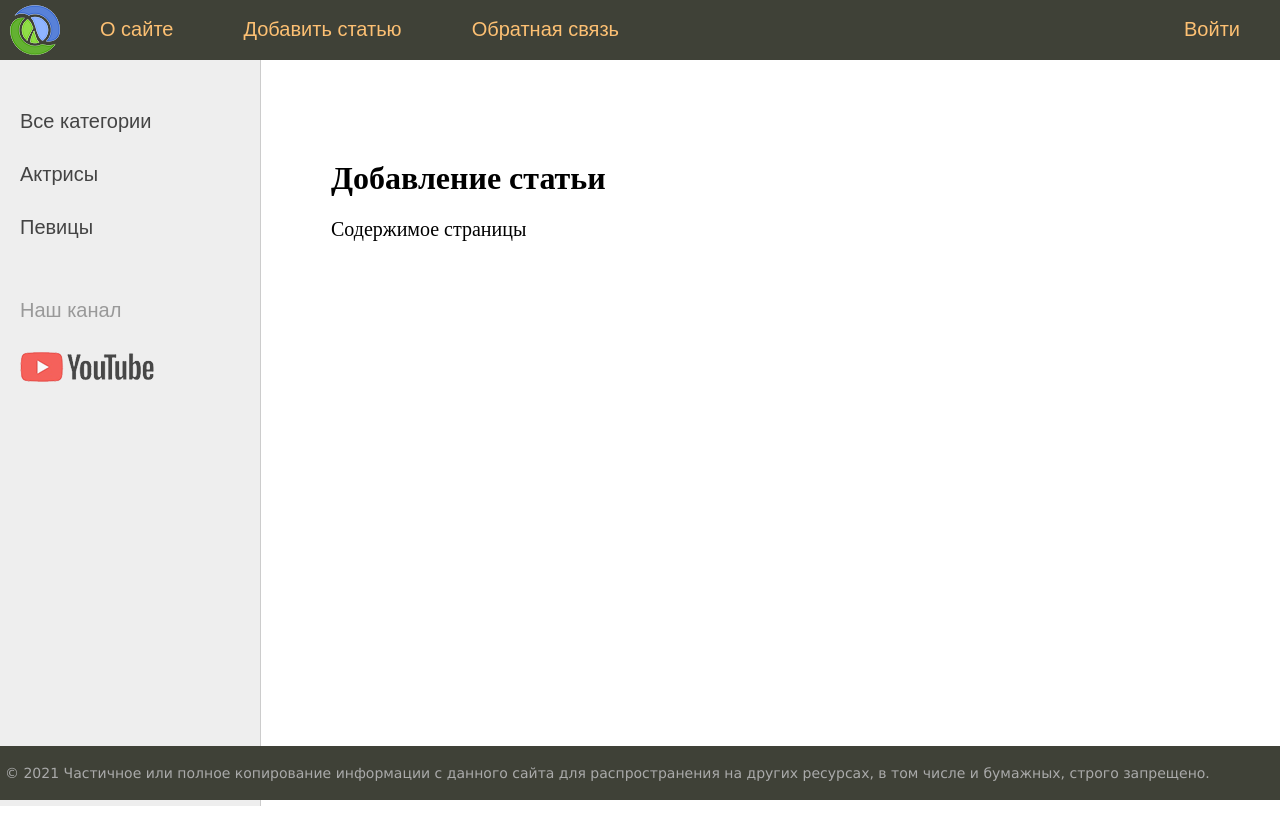
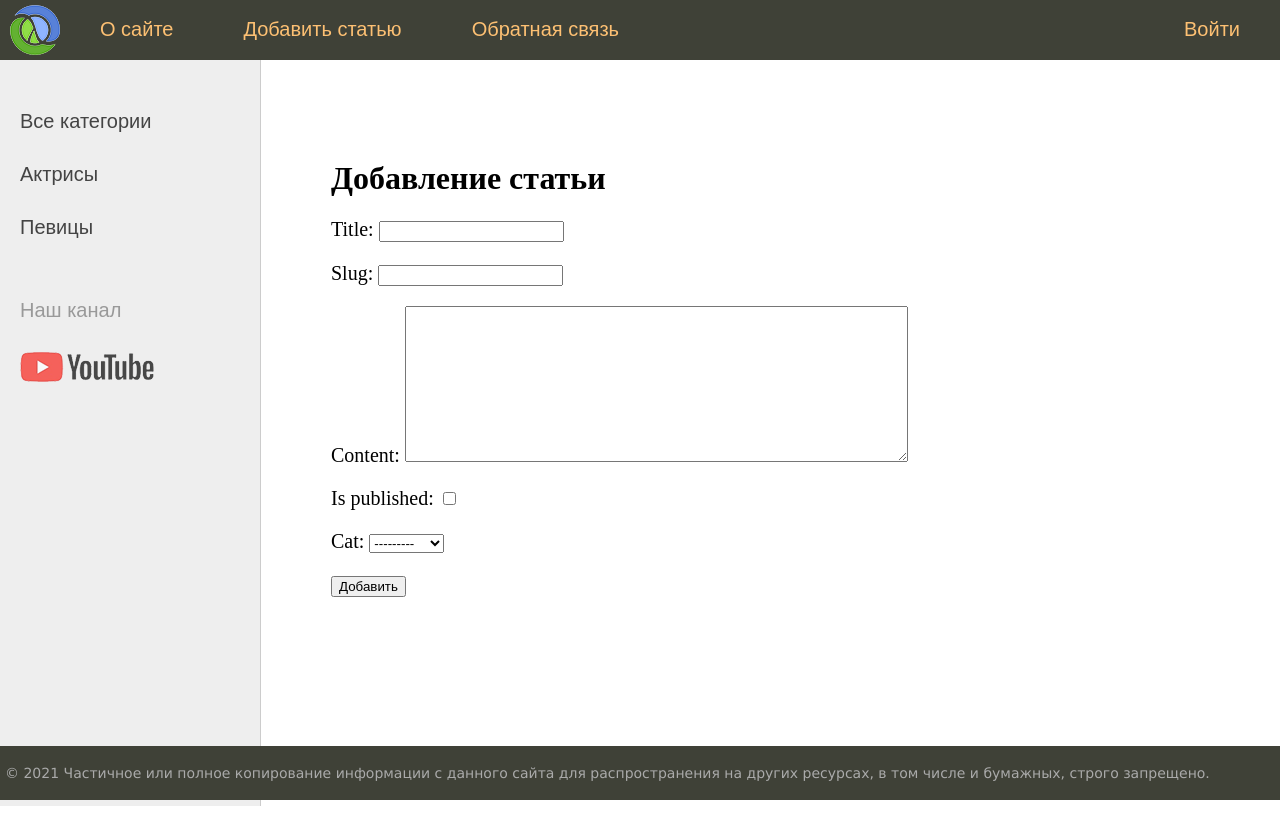
Before and after one commit to iwebnal/django-learn, a Django app: page /addpage/ in a window 1280 px wide. Run offline with Django 4.2, Linux system fonts and the light colour scheme; data comes from the database, SQL or seed files in the repository.

Commit message:
Create form for addpage

```diff
--- /dev/null
+++ b/coolsite/women/forms.py
@@ -0,0 +1,10 @@
+from django import forms
+from .models import *
+
+
+class AddPostForm(forms.Form):
+    title = forms.CharField(max_length=255)
+    slug = forms.SlugField(max_length=255)
+    content = forms.CharField(widget=forms.Textarea(attrs={'cols': 60, 'rows': 10}))
+    is_published = forms.BooleanField()
+    cat = forms.ModelChoiceField(queryset=Category.objects.all())
--- a/coolsite/women/templates/women/addpage.html
+++ b/coolsite/women/templates/women/addpage.html
@@ -2,5 +2,14 @@
 
 {% block content %}
 <h1>{{ title }}</h1>
-<p>Содержимое страницы</p>
+
+<!--add_page - url name-->
+<!--csrf_token - to protect the form from attacks. Against form duplication-->
+<!--form.as_p - this is a function. Displaying form fields using the 'p' tag-->
+<form action="{% url 'add_page' %}" method="post">
+    {% csrf_token %}
+    {{ form.as_p }}
+    <button type="submit">Добавить</button>
+</form>
+
 {% endblock %}
--- a/coolsite/women/views.py
+++ b/coolsite/women/views.py
@@ -1,5 +1,7 @@
 from django.http import HttpResponse, HttpResponseNotFound, Http404
 from django.shortcuts import render, redirect, get_object_or_404
+
+from .forms import *
 from .models import *
 
 # def index(request):
@@ -32,7 +34,16 @@ def about(request):
 
 
 def add_page(request):
-    return render(request, 'women/addpage.html', {'menu': menu, 'title': 'Добавление статьи'})
+    # form = AddPostForm()
+
+    if request.method == 'POST':
+        form = AddPostForm(request.POST)
+        if form.is_valid():
+            print(form.cleaned_data)
+    else:
+        form = AddPostForm()
+
+    return render(request, 'women/addpage.html', {'form': form, 'menu': menu, 'title': 'Добавление статьи'})
 
 
 def contact(request):
```
